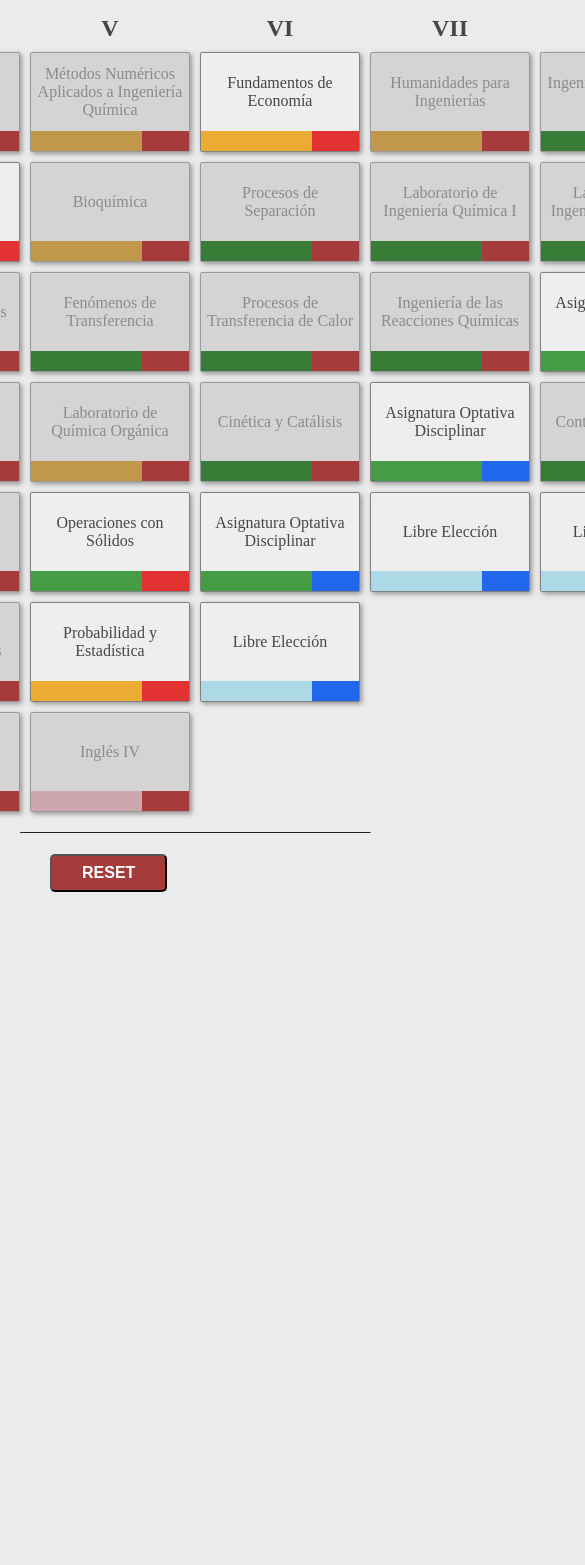
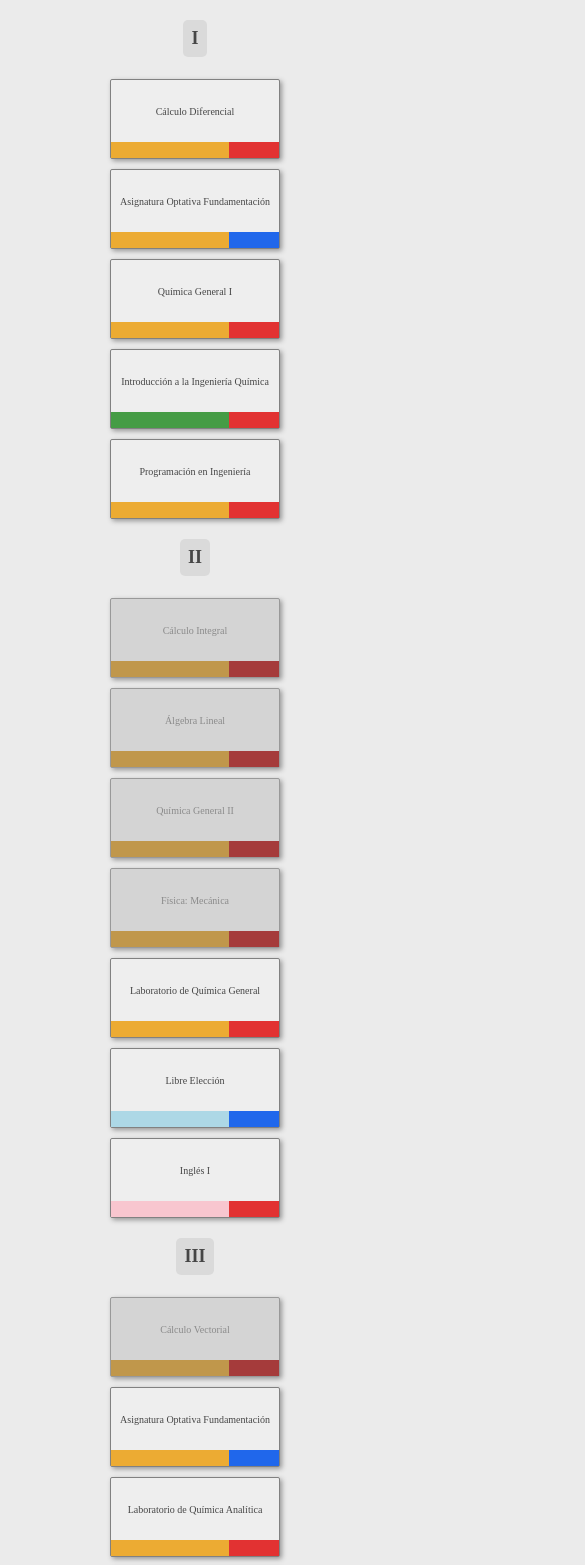
Before and after one commit to Tryncha/interactive-mesh, a React (Vite) app: page / in a window 390 px wide. Shown: the top 1565 px of the page, 585 px wide, since content can reach past the window. Before the commit the page ends 892 px from the top, so only its background shows below. Built offline with nearby package versions, Linux system fonts and the light colour scheme; a web font is replaced by a local one.

Commit message:
first version completed

```diff
--- a/src/App.jsx
+++ b/src/App.jsx
@@ -13,12 +13,12 @@ const App = () => {
   }
 
   return (
-    <main>
+    <main className="u-mainPage">
       <section className="Mesh">
         {subjectsPerSemester.map((semester, i) => (
           <div
             key={i}
-            className="Mesh-row">
+            className="Mesh-column">
             <h2 className="Mesh-semesterNumber">{romanNumbers[i]}</h2>
             {semester.map((subjectObj) => (
               <Subject
--- a/src/components/Subject/Subject.css
+++ b/src/components/Subject/Subject.css
@@ -12,6 +12,7 @@
   border-radius: 2px;
   cursor: pointer;
   box-shadow: 2px 2px 5px var(--Subject-boxShadow);
+  transition: transform 0.1s ease, box-shadow 0.1s ease;
 }
 
 .Subject-name {
@@ -90,3 +91,67 @@
 .Subject--optional.is-disabled {
   background-color: var(--Subject--isDisabled-optionalColor);
 }
+
+/* Media Queries para Responsive Design */
+
+/* Tablets */
+@media screen and (max-width: 768px) {
+  .Subject {
+    width: 100%;
+    min-width: 140px;
+    height: 90px;
+  }
+
+  .Subject-name {
+    font-size: 11px;
+    padding: 4px 3px;
+  }
+
+  .Subject-footer {
+    height: 18px;
+  }
+}
+
+/* Móviles */
+@media screen and (max-width: 480px) {
+  .Subject {
+    width: 100%;
+    min-width: 120px;
+    height: 80px;
+    margin: 0 auto;
+    max-width: 300px;
+  }
+
+  .Subject-name {
+    font-size: 10px;
+    padding: 3px 2px;
+    margin: auto 3px;
+  }
+
+  .Subject-footer {
+    height: 16px;
+  }
+
+  .Subject:hover:not(.is-disabled) {
+    transform: none;
+    box-shadow: 2px 2px 5px var(--Subject-boxShadow);
+  }
+}
+
+/* Móviles muy pequeños */
+@media screen and (max-width: 320px) {
+  .Subject {
+    height: 75px;
+    min-width: 110px;
+  }
+
+  .Subject-name {
+    font-size: 9px;
+    padding: 2px 1px;
+    margin: auto 2px;
+  }
+
+  .Subject-footer {
+    height: 14px;
+  }
+}
--- a/src/index.css
+++ b/src/index.css
@@ -48,6 +48,14 @@ body {
   font-family: 'Ancizar Sans';
 }
 
+.u-mainPage {
+  width: 100%;
+  display: flex;
+  flex-direction: column;
+  padding: 20px;
+  overflow-x: auto;
+}
+
 .u-hr {
   width: 90%;
   border-top: 1px solid var(--body-borderColor);
@@ -62,26 +70,132 @@ body {
   color: #fff;
   padding: 8px 30px;
   border-radius: 5px;
-  margin-left: 50px;
+  cursor: pointer;
+  transition: background-color 0.2s ease;
 }
 
 .u-resetButton:hover {
-  background-color: #a53b3b;
+  background-color: #8b3030;
 }
 
 .Mesh {
   display: flex;
-  gap: 10px;
-  justify-content: center;
-  margin-top: 15px;
+  justify-content: space-between;
 }
 
 .Mesh-semesterNumber {
+  font-family: 'Times New Roman', Times, serif;
   text-align: center;
 }
 
-.Mesh-row {
+.Mesh-column {
   display: flex;
   flex-direction: column;
+  align-items: center;
   gap: 10px;
+  min-width: 170px;
+  flex-shrink: 0;
 }
+
+/* Media Queries para Responsive Design */
+
+/* Tablets en orientación portrait */
+@media screen and (max-width: 768px) {
+  main {
+    padding: 15px;
+  }
+
+  .Mesh {
+    flex-direction: column;
+    gap: 20px;
+    align-items: center;
+  }
+
+  .Mesh-row {
+    width: 100%;
+    max-width: 600px;
+    min-width: auto;
+  }
+
+  .Mesh-semesterNumber {
+    font-size: 20px;
+    margin-bottom: 15px;
+    text-align: left;
+    padding: 10px;
+    background-color: rgba(70, 70, 70, 0.1);
+    border-radius: 5px;
+  }
+
+  /* Grid para materias en tablets */
+  .Mesh-row {
+    display: grid;
+    grid-template-columns: repeat(auto-fit, minmax(160px, 1fr));
+    gap: 10px;
+  }
+
+  .Mesh-row .Mesh-semesterNumber {
+    grid-column: 1 / -1;
+    margin-bottom: 10px;
+  }
+
+  .u-resetButton {
+    font-size: 18px;
+    padding: 12px 40px;
+    margin: 20px auto;
+  }
+}
+
+/* Móviles */
+@media screen and (max-width: 480px) {
+  main {
+    padding: 10px;
+  }
+
+  .Mesh-row {
+    display: flex;
+    flex-direction: column;
+    gap: 8px;
+    max-width: 100%;
+  }
+
+  .Mesh-semesterNumber {
+    font-size: 18px;
+    text-align: center;
+    padding: 8px;
+    margin-bottom: 12px;
+  }
+
+  .u-resetButton {
+    width: 100%;
+    max-width: 300px;
+    font-size: 16px;
+    padding: 10px 20px;
+    margin: 15px auto;
+  }
+
+  .u-hr {
+    width: 95%;
+    margin: 15px auto;
+  }
+}
+
+/* Móviles muy pequeños */
+@media screen and (max-width: 320px) {
+  main {
+    padding: 8px;
+  }
+
+  .Mesh {
+    gap: 15px;
+  }
+
+  .Mesh-semesterNumber {
+    font-size: 16px;
+    padding: 6px;
+  }
+
+  .u-resetButton {
+    font-size: 14px;
+    padding: 8px 16px;
+  }
+}
```
